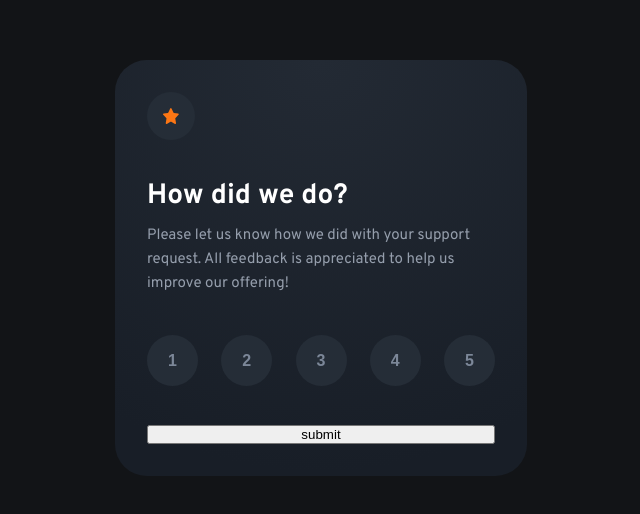
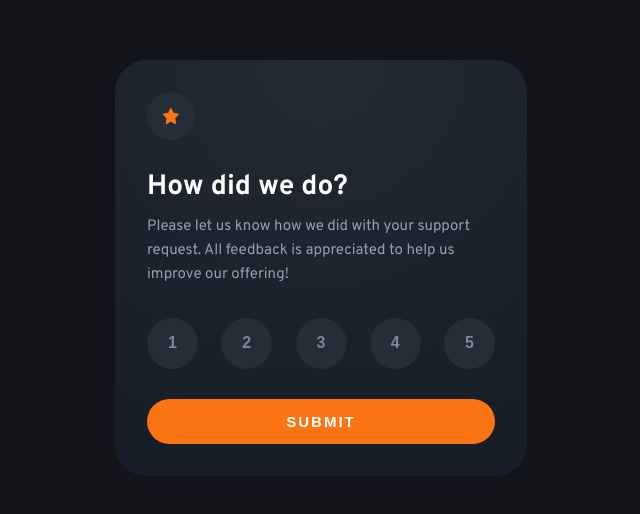
Before and after one commit to charlesmiller0412/interactive_rating, a React (Vite) app: page / in a window 1280 px wide. Shown: the part 132-646 px from the top of the page, without its empty margins (319-959 px from the left). Built offline with nearby package versions, Linux system fonts and the light colour scheme.

Commit message:
BEM naming fix

```diff
--- a/styles/CSS/styles.css
+++ b/styles/CSS/styles.css
@@ -144,7 +144,7 @@ main button {
   align-items: center;
   justify-content: space-between;
 }
-.rating__submit {
+.rating__btn {
   background: hsl(25deg, 97%, 53%);
   color: #fff;
   font-weight: 700;
@@ -160,11 +160,11 @@ main button {
   -o-border-radius: 22.5px;
   border: none;
 }
-.rating__submit:hover {
+.rating__btn:hover {
   background-color: #fff;
   color: hsl(25deg, 97%, 53%);
 }
-.rating__submit:active {
+.rating__btn:active {
   transform: scale(0.99);
   -webkit-transform: scale(0.99);
   -moz-transform: scale(0.99);
--- a/styles/Sass/sections/__rating.scss
+++ b/styles/Sass/sections/__rating.scss
@@ -71,7 +71,7 @@
         justify-content: space-between;
     }
 
-    &__submit {
+    &__btn {
         background: $orange;
         color: #fff;
         font-weight: $bold;
```
